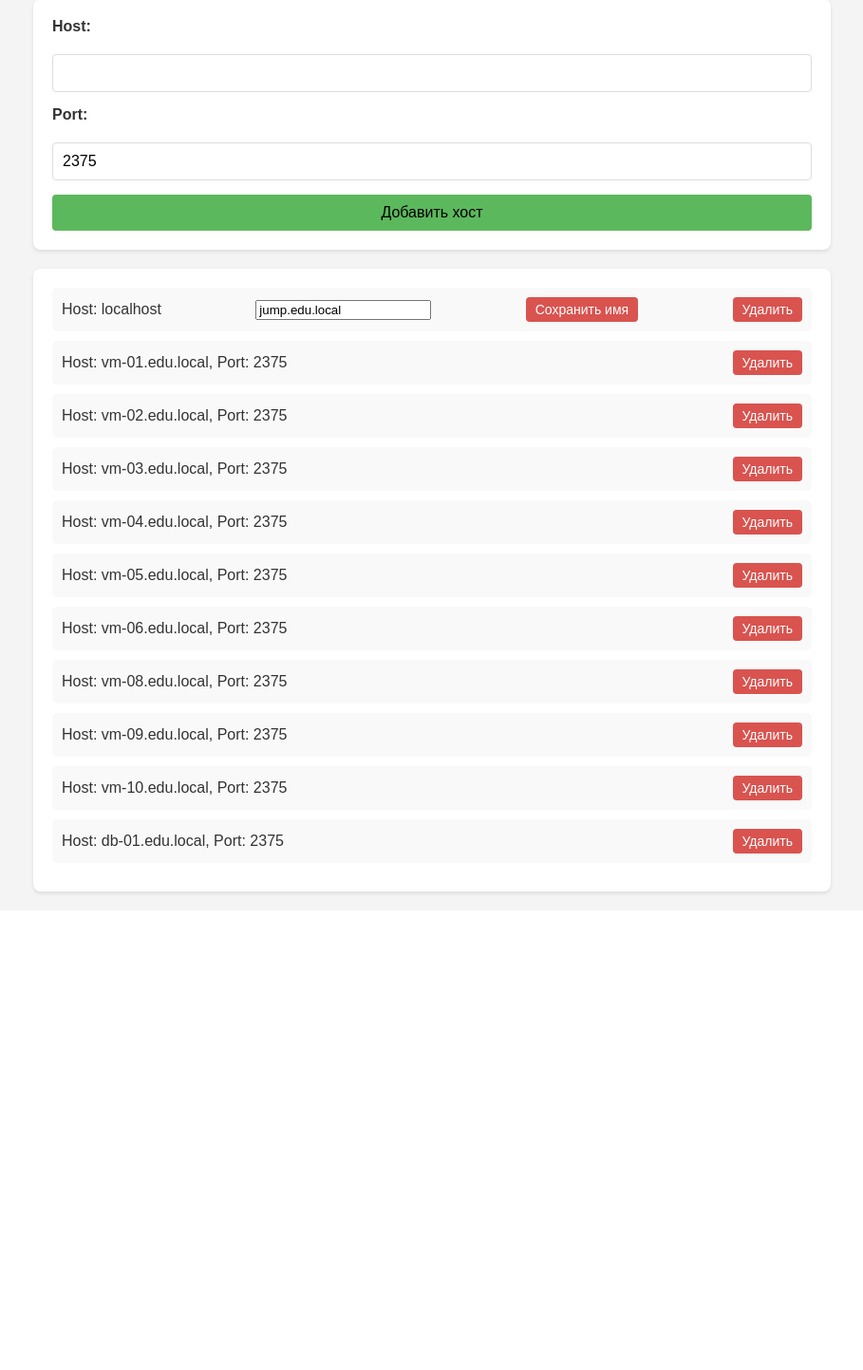
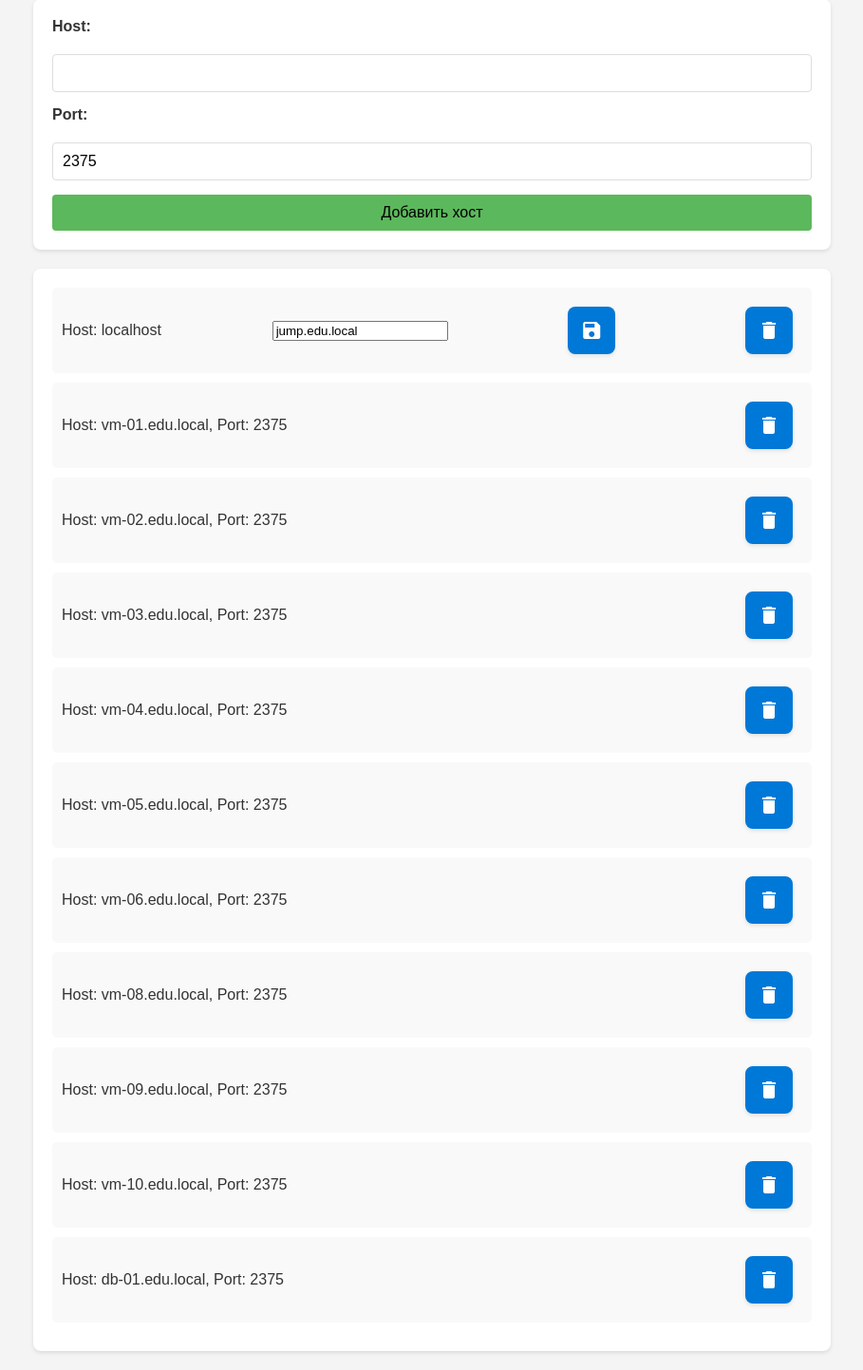
Before and after one commit to yurii-a-lebedev/cmap, a Flask app: page /manage_hosts in a window 1280 px wide. Shown: the part 190-1633 px from the top of the page at 95% size, without its empty margins (185-1094 px from the left). Before the commit the page ends 1134 px from the top, so only its background shows below. Run offline with Flask 3, Linux system fonts and the light colour scheme; data comes from the database, SQL or seed files in the repository.

Commit message:
смена кнопок на иконки

```diff
--- a/app/templates/manage_hosts.html
+++ b/app/templates/manage_hosts.html
@@ -43,8 +43,15 @@
                     editNameInput.value = host.visible_name || "";
 
                     const saveButton = document.createElement("button");
-                    saveButton.textContent = "Сохранить имя";
+                    saveButton.classList.add("button-icon");
+                    saveButton.title = "Сохранить имя";
                     saveButton.onclick = () => updateHostName(host.id, editNameInput.value);
+
+                    const saveIcon = document.createElement("i");
+                    saveIcon.classList.add("material-icons");
+                    saveIcon.textContent = "save";
+
+                    saveButton.appendChild(saveIcon);
 
                     listItem.appendChild(editNameInput);
                     listItem.appendChild(saveButton);
@@ -53,8 +60,15 @@
                 }
 
                 const deleteButton = document.createElement("button");
-                deleteButton.textContent = "Удалить";
+                deleteButton.classList.add("button-icon");
+                deleteButton.title = "Удалить";
                 deleteButton.onclick = () => deleteHost(host.id);
+
+                const deleteIcon = document.createElement("i");
+                deleteIcon.classList.add("material-icons");
+                deleteIcon.textContent = "delete";
+
+                deleteButton.appendChild(deleteIcon);
 
                 listItem.appendChild(deleteButton);
                 hostList.appendChild(listItem);
```
Also changed, not shown: 1 other file.
